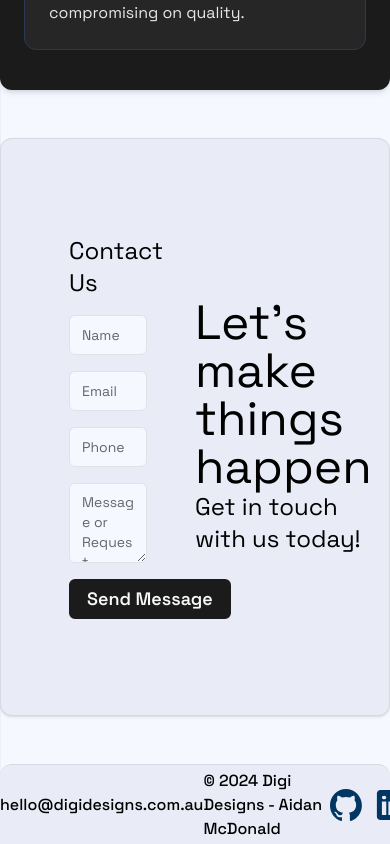
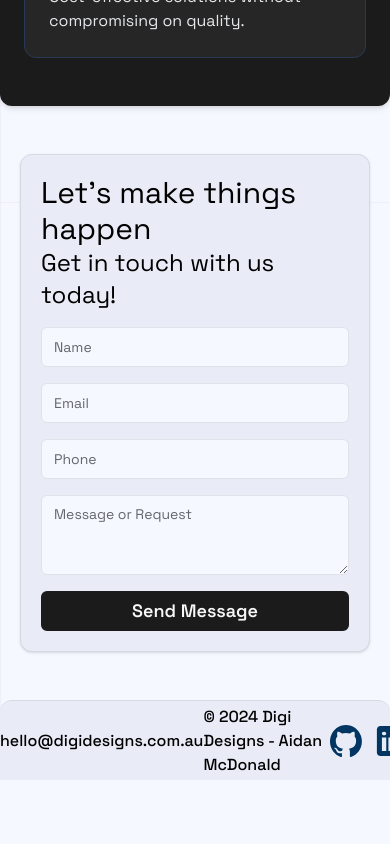
Before and after one commit to aidan-0/digi-designs, a Next.js app: page / in a window 390 px wide. Shown: the part 7394-8238 px from the top of the page. After the commit the page ends 8174 px from the top, so only its background shows below. Built offline with nearby package versions, Linux system fonts and the light colour scheme.

Commit message:
further responsive styling, including contact section

```diff
--- a/app/page.tsx
+++ b/app/page.tsx
@@ -28,7 +28,7 @@ export default function Home() {
 
 				{/* Main Section */}
 				<main className="">
-					<div className="px-5 xl:px-0 xl:w-4/5 2xl:w-[68%] md:mx-auto mt-12 sm:mt-20 max-w-[1600px]">
+					<div className="px-5 xl:px-0 sm:px-10 lg:px-20 xl:w-4/5 2xl:w-[68%] md:mx-auto mt-12 sm:mt-20 max-w-[1600px]">
 						{/* Hero and CTA - START */}
 						<div className="">
 							<h1 className="text-[11vw] leading-[11vw] xs:text-4xl md:text-5xl lg:text-6xl xl:text-[4rem] mx-auto z-20 font-bold text-center flex flex-col sm:flex-row justify-center">
@@ -162,7 +162,7 @@ export default function Home() {
 					</section>
 					{/* Scroll Velocity - End */}
 
-					<div className="px-5 xl:px-0 xl:w-4/5 2xl:w-[68%] md:mx-auto mt-0 md:mt-12 sm:mt-20 max-w-[1600px]">
+					<div className="px-5 xl:px-0 sm:px-10 lg:px-20 xl:w-4/5 2xl:w-[68%] md:mx-auto mt-0 md:mt-12 sm:mt-20 max-w-[1600px]">
 						<Element name="process">
 							<main className="md:px-0 md:mx-auto">
 								<h2 className="text-3xl md:text-5xl md:text-center font-medium flex flex-wrap items-center gap-x-2 mx-auto justify-center">
@@ -315,16 +315,16 @@ export default function Home() {
 					</section>
 
 					{/* Contact Section */}
-					<Element name="contact">
+					<Element name="contact" className="px-5 sm:px-10 lg:px-20 xl:px-0 xl:w-4/5 2xl:w-[68%] md:mx-auto mt-12 md:mt-20 max-w-[1600px]">
 						<section
 							id="contact"
-							className="w-full p-12 grid grid-cols-2 bg-card border border-border px-5 xl:px-0 xl:w-4/5 2xl:w-[68%] md:mx-auto mt-12 sm:mt-20 max-w-[1600px] rounded-xl shadow"
+							className="w-full flex flex-col md:grid md:grid-cols-2 bg-card border border-border p-5 xs:p-10 rounded-xl shadow md:gap-8"
 						>
-							<div className="flex justify-center items-center">
+							<div className="flex justify-center items-center order-2 md:order-1">
 								<ContactForm />
 							</div>
-							<div className="flex flex-col justify-center">
-								<h4 className="text-5xl">
+							<div className="flex flex-col justify-center order-1 md:order-2">
+								<h4 className="text-3xl md:text-4xl lg:text-5xl">
 									Let&apos;s make things happen
 								</h4>
 								<p className="text-2xl">
--- a/components/ContactForm.tsx
+++ b/components/ContactForm.tsx
@@ -44,9 +44,9 @@ export default function ContactForm() {
   }
 
   return (
-    <form onSubmit={onSubmit} className="space-y-4 w-full p-12">
+    <form onSubmit={onSubmit} className="space-y-4 w-full">
       <div className="space-y-2">
-        <h4 className='text-2xl'>Contact Us</h4>
+        <h4 className='hidden md:flex text-2xl'>Contact Us</h4>
       </div>
       <div className="space-y-2">
         <Input id="name" name="name" placeholder='Name' required />
@@ -60,7 +60,7 @@ export default function ContactForm() {
       <div className="space-y-2">
         <Textarea id="message" name="message" placeholder='Message or Request' required />
       </div>
-      <Button type="submit" disabled={isSubmitting} className="cursor-pointer px-4 sm:px-5 py-2 font-semibold hover:bg-dd-light hover:text-dd-dark rounded-[6px] text-dd-light border-dd-dark dark:border-card border-2  bg-dd-dark dark:bg-foreground dark:text-dd-dark transition duration-200 text-lg hover:shadow-[1px_1px_rgba(78,158,221),2px_2px_rgba(78,158,221),3px_3px_rgba(78,158,221),4px_4px_rgba(78,158,221)] dark:hover:shadow-[1px_1px_rgba(78,158,221),2px_2px_rgba(78,158,221),3px_3px_rgba(78,158,221),4px_4px_rgba(78,158,221)]"
+      <Button type="submit" disabled={isSubmitting} className="w-full md:w-auto cursor-pointer px-4 sm:px-5 py-2 font-semibold hover:bg-dd-light hover:text-dd-dark rounded-[6px] text-dd-light border-dd-dark dark:border-card border-2  bg-dd-dark dark:bg-foreground dark:text-dd-dark transition duration-200 text-lg hover:shadow-[1px_1px_rgba(78,158,221),2px_2px_rgba(78,158,221),3px_3px_rgba(78,158,221),4px_4px_rgba(78,158,221)] dark:hover:shadow-[1px_1px_rgba(78,158,221),2px_2px_rgba(78,158,221),3px_3px_rgba(78,158,221),4px_4px_rgba(78,158,221)]"
       >
         {isSubmitting ? 'Sending...' : 'Send Message'}
       </Button>
--- a/components/demos/background-beams-demo.tsx
+++ b/components/demos/background-beams-demo.tsx
@@ -9,10 +9,10 @@ export function BackgroundBeamsDemo() {
 
 
     <>
-      <div className="py-10 md:py-20 rounded-xl bg-dd-dark dark:bg-background-darkest flex flex-col items-center justify-center relative w-full px-6 shadow-md">
-        <h2 className="relative flex-col  z-10 text-3xl md:text-5xl md:leading-tight max-w-5xl mx-auto text-center tracking-tight font-medium bg-clip-text text-transparent bg-gradient-to-b from-neutral-400 via-white to-white flex items-center gap-2 ">
+      <div className="py-12 md:py-20 rounded-xl sm:px-10 lg:px-20 xl:px-0 bg-dd-dark dark:bg-background-darkest flex flex-col items-center justify-center relative w-full px-6 shadow-md">
+        <h2 className="relative flex-col z-10 text-3xl md:text-5xl md:leading-tight max-w-5xl mx-auto text-center tracking-tight font-medium bg-clip-text text-transparent bg-gradient-to-b from-neutral-400 via-white to-white flex items-center gap-2 ">
           The Digi Difference.
-          <p className="md:text-center   mx-auto  text-xl md:text-2xl text-gray-200">
+          <p className="md:text-center mx-auto  text-xl md:text-2xl text-gray-200">
             We ensure the highest quality of work, with the fastest delivery
             times.
           </p>
--- a/components/demos/box-reveal-demo.tsx
+++ b/components/demos/box-reveal-demo.tsx
@@ -5,7 +5,7 @@ import Link from "next/link";
 
 const BoxRevealDemo = () => {
   return (
-    <div className="h-full w-full items-center justify-center sm:ml-10 overflow-hidden pt-8  sm:space-y-2">
+    <div className="h-full w-full items-center justify-center sm:ml-10 overflow-hidden pt-8 sm:space-y-2 sm:pr-10">
       <BoxReveal boxColor={"#3b82f6"} duration={0.5}>
 
         <p className="text-3xl font-semibold">1. Connect</p>
```
